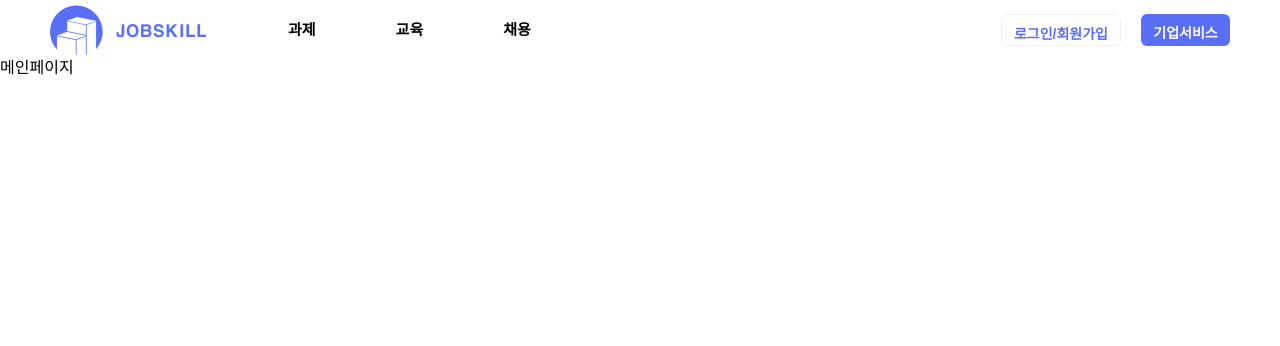
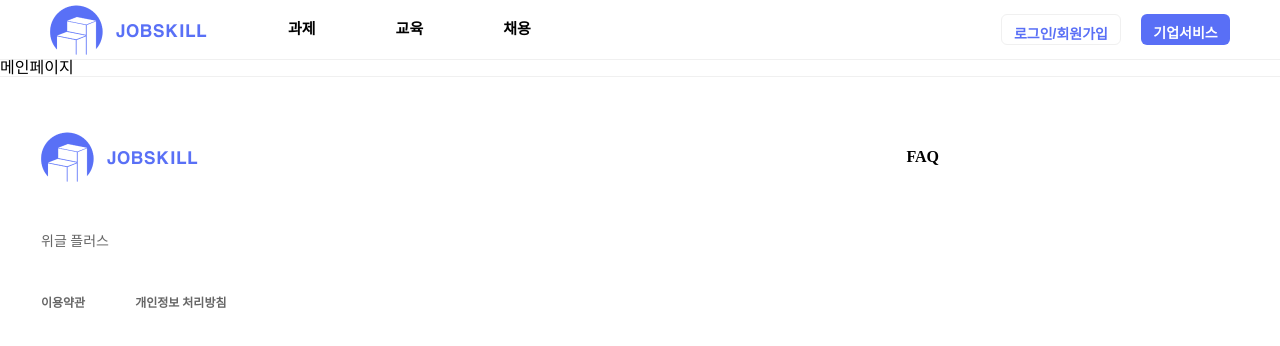
Before and after one commit to weggle-plus/jobskill-fe, a Next.js app: page / in a window 1280 px wide. Shown: the top 346 px of the page. Built offline with nearby package versions, Linux system fonts and the light colour scheme.

Commit message:
refactor: footer 구현

```diff
--- a/src/app/layout.tsx
+++ b/src/app/layout.tsx
@@ -3,6 +3,7 @@ import StyledComponentsRegistry from '@/lib/registry';
 import React, {ReactNode} from 'react';
 import {Header} from '@/component';
 import '@/styles/reset.css';
+import Footer from '@/component/Footer';
 
 export const metadata: Metadata = {
   title: 'JobSkill',
@@ -20,6 +21,7 @@ export default function RootLayout({
         <StyledComponentsRegistry>
           <Header/>
           {children}
+          <Footer/>
         </StyledComponentsRegistry>
       </body>
     </html>
--- /dev/null
+++ b/src/component/Footer/index.tsx
@@ -0,0 +1,73 @@
+'use client';
+
+import styled from 'styled-components';
+import Image from 'next/image';
+import Link from 'next/link';
+
+export default function Footer() {
+  return (
+    <FooterContainer>
+      <TopContainer>
+        <Image src={'/Logo.png'} alt={'로고'} width={158} height={60}/>
+        <Link href={'/help'}>
+            FAQ
+        </Link>
+      </TopContainer>
+      <CompanyIntroduction>
+        위글 플러스
+      </CompanyIntroduction>
+      <BottomContainer>
+        <Link href={'/terms'}>
+              이용약관
+        </Link>
+        <Link href={'/privacy'}>
+            개인정보 처리방침
+        </Link>
+      </BottomContainer>
+    </FooterContainer>
+  );
+}
+
+export const FooterContainer = styled.footer`
+    min-height: 188px;
+    padding: 50px 41px;
+    border-top: 1px solid #F0F0F0;
+    display: flex;
+    gap: 46px;
+    flex-direction: column;
+`;
+
+export const TopContainer = styled.div`
+    display: flex;
+    justify-content: space-between;
+    align-items: center;
+    margin-right: 300px;
+
+    a {
+        color: #000;
+        font-size: 16px;
+        font-style: normal;
+        font-weight: 600;
+        line-height: 18px;
+    `;
+
+export const CompanyIntroduction = styled.div`
+    color: #666;
+    font-size: 14px;
+    font-style: normal;
+    font-weight: 400;
+    line-height: 18px;
+`;
+
+export const BottomContainer = styled.div`
+    display: flex;
+    gap: 50px;
+    font-size: 12px;
+    font-style: normal;
+    font-weight: 600;
+
+
+    a {
+        color: #666666;
+    }
+`;
--- a/src/component/Header/index.tsx
+++ b/src/component/Header/index.tsx
@@ -35,6 +35,7 @@ export const HeaderContainer = styled.header`
     flex-direction: row;
     justify-items: center;
     justify-content: space-between;
+    border-bottom: 1px solid #F0F0F0;
 `;
 
 export const SideContainer = styled.div`
@@ -55,6 +56,7 @@ export const Navs = styled.div`
     .nav {
         cursor: pointer;
         margin: auto;
+        color: black;
     }
 `;
 
--- a/src/styles/reset.css
+++ b/src/styles/reset.css
@@ -55,5 +55,4 @@ table {
 
 a {
     text-decoration: none;
-    color: black;
 }
```
